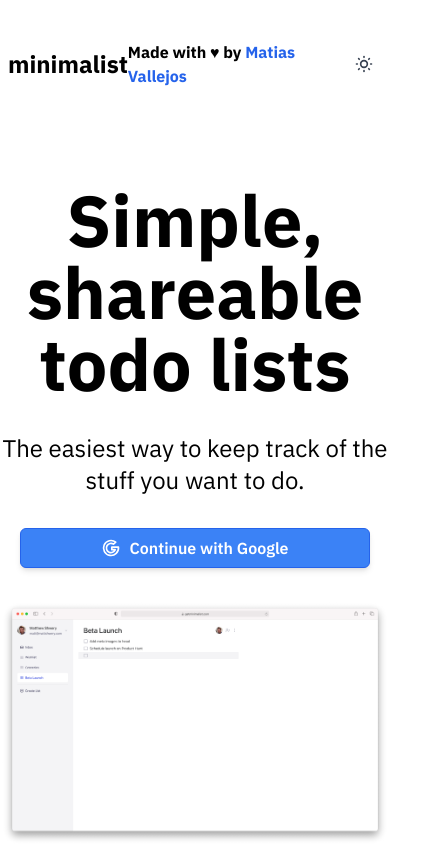
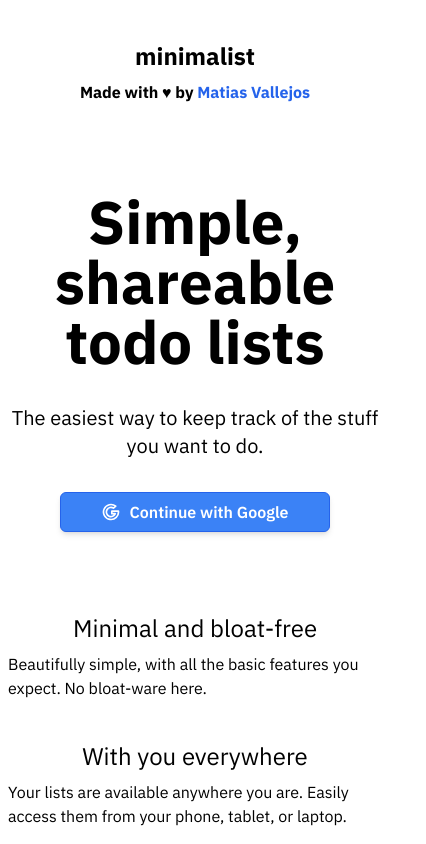
Before and after one commit to matiasvallejosdev/minimalist-todo-app-nextjs, a Next.js app: page / in a window 390 px wide. Shown: the top 844 px of the page, 426 px wide, since content can reach past the window. Built offline with nearby package versions, Linux system fonts and the light colour scheme.

Commit message:
Responsive main page

```diff
--- a/app/page.jsx
+++ b/app/page.jsx
@@ -1,38 +1,39 @@
-import Header from "@/src/layouts/Header";
-import Footer from "@/src/layouts/Footer";
+import Header from '@/src/layouts/Header';
+import Footer from '@/src/layouts/Footer';
 import Image from 'next/image';
-import {multiSection} from "@/src/data/HomeData";
-import LoginButton from "@/src/components/SignInButton";
+import { multiSection } from '@/src/data/HomeData';
+import LoginButton from '@/src/components/SignInButton';
 
 export default async function Home() {
   return (
-        <main className="container max-w-6xl mx-auto">
-            <Header/>
+    <main className="container max-w-6xl mx-auto px-2 md:px-4">
+      <Header />
       <div className="flex flex-col items-center justify-center text-center">
-                <section className="flex flex-col items-center justify-center gap-8 py-14">
-                    <h1 className="font-bold text-7xl">
-                        Simple, shareable todo lists
-                    </h1>
-                    <p className="text-2xl">
-                        The easiest way to keep track of the stuff you want to do.
-                    </p>
+        <section className="flex flex-col items-center justify-center gap-8 py-10 pb-20 md:py-14">
+          <h1 className="font-bold text-6xl md:text-7xl">Simple, shareable todo lists</h1>
+          <p className="text-xl md:text-2xl">The easiest way to keep track of the stuff you want to do.</p>
           <LoginButton />
-                    <Image src="/assets/minimalist.png" alt="Minimalist To Do" width={1080} height={720} priority/>
+          <Image
+            src="/assets/minimalist.png"
+            alt="Minimalist To Do"
+            width={1080}
+            height={720}
+            priority
+            className="hidden md:block"
+          />
         </section>
-                <section className="flex gap-20 items-center justify-between pb-20">
-                    {
-                        multiSection.map((section, index) => {
+        <section className="flex flex-col gap-10 items-center justify-between pb-20 md:flex-row md:gap-20">
+          {multiSection.map((section, index) => {
             return (
-                                <div key={index} className="w-full flex gap-2 flex-col">
-                                    <h4 className="text-2xl text-left">{section.title}</h4>
+              <div key={index} className="w-full flex gap-2 flex-col text-center md:text-left">
+                <h4 className="text-2xl">{section.title}</h4>
                 <p className="text text-left">{section.description}</p>
               </div>
-                            )
-                        })
-                    }
+            );
+          })}
         </section>
       </div>
-            <Footer/>
+      <Footer />
     </main>
-    )
+  );
 }
--- a/src/components/SignInButton.js
+++ b/src/components/SignInButton.js
@@ -14,7 +14,7 @@ export default function SignInButton(){
         <button onClick={() =>{
             return handleLogin();
         }}
-                className="btn btn-primary px-20 bg-blue-500 py-2 text-white rounded-md font-semibold flex gap-2 items-center justify-center">
+                className="btn btn-primary px-10 md:px-20 bg-blue-500 py-2 text-white rounded-md font-semibold flex gap-2 items-center justify-center">
             <IconBrandGoogle size="20" />
             Continue with Google
         </button>
--- a/src/components/ToggleDarkMode.js
+++ b/src/components/ToggleDarkMode.js
@@ -3,7 +3,7 @@ import {useState, useEffect} from 'react';
 import {useTheme} from 'next-themes';
 import {IconSun, IconMoon} from '@tabler/icons-react';
 
-export default function ToggleDarkMode({extendedMode}) {
+export default function ToggleDarkMode({extendedMode, styles}) {
     const [mounted, setMounted] = useState(false);
     const {theme, setTheme} = useTheme();
 
@@ -23,7 +23,9 @@ export default function ToggleDarkMode({extendedMode}) {
             dark:text-gray-400 dark:hover:bg-gray-700
             dark:focus:ring-gray-700 hover:text-gray-900 hover:bg-gray-200 dark:hover:text-gray-100
             color-red-500 font-bold-400
-            ${extendedMode && 'w-full'}`}
+            ${extendedMode && 'w-full'}
+            ${styles}
+            `}
         >
             {mounted && theme === 'dark' ? <IconMoon className="h-5 w-5"/> : <IconSun className="h-5 w-5"/>}
             {extendedMode === true && <span>
--- a/src/layouts/Header.jsx
+++ b/src/layouts/Header.jsx
@@ -5,18 +5,17 @@ import ToggleDarkMode from "@/src/components/ToggleDarkMode";
 
 export default function Header() {
     return (
-        <header className="w-full py-10 px-2 flex justify-between items-center bg-inherit">
+        <header className="w-full py-10 px-2 flex justify-center items-center bg-inherit flex-col md:flex-row md:justify-between">
             <div className="text-2xl font-bold dark:text-white">
                 <Link href="#" alt="home">
                     minimalist
                 </Link>
             </div>
-            <div className="flex items-center justify-center flex-row gap-3">
+            <div className="flex items-center justify-center flex-row gap-3 p-2">
                 <span className="text-md font-bold dark:text-white">
                     Made with ♥ by <Link href=" https://www.linkedin.com/in/matiasvallejos/" target="_blank"
                                        className="text-bold text-primary-600">Matias Vallejos</Link>
                 </span>
-                <ToggleDarkMode/>
             </div>
         </header>
     )
```
Lines whose indentation alone changed are shown as unchanged.
